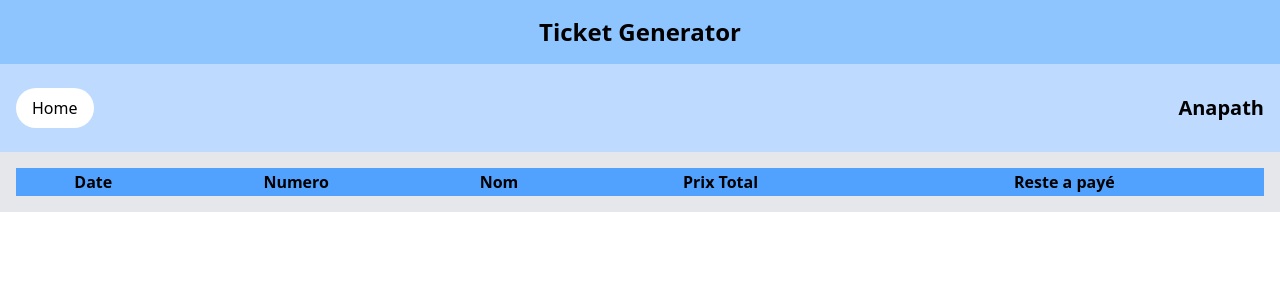
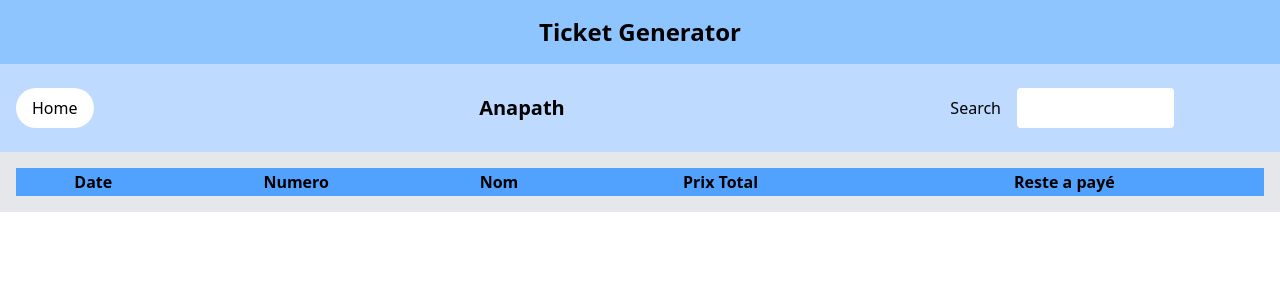
Before and after one commit to Medido1/office_ticket_generator, a React (Vite) app: page /anapath in a window 1280 px wide. Shown: the top 300 px of the page. Built offline with nearby package versions, Linux system fonts and the light colour scheme.

Commit message:
Add search input on UI not yet implmented

```diff
--- a/src/components/Anapath.jsx
+++ b/src/components/Anapath.jsx
@@ -5,6 +5,7 @@ import deleteIcon from "../assets/delete.png";
 function Anapath() {
   const [fullData, setFullData] = useState([]);
   const [anapathData, setAnapathData] = useState([]);
+  const [searchTerm, setSearchTerm] = useState("");
 
   useEffect(() => {
     let data = [];
@@ -49,6 +50,12 @@ function Anapath() {
           className="justify-self-center text-xl font-bold">
           Anapath
         </h1>
+        <div className="flex gap-4 items-center">
+          <label htmlFor="search">Search</label>
+          <input type="text"
+            className="bg-white w-[50%] p-2 rounded border-grey-300 focus:outline-none
+            focus:ring-2 focus:ring-blue-400" />
+        </div>
       </header>
       <main className="bg-gray-200 p-4">
         <table className="min-w-full border-2 border-blue-400 bg-white">
```
